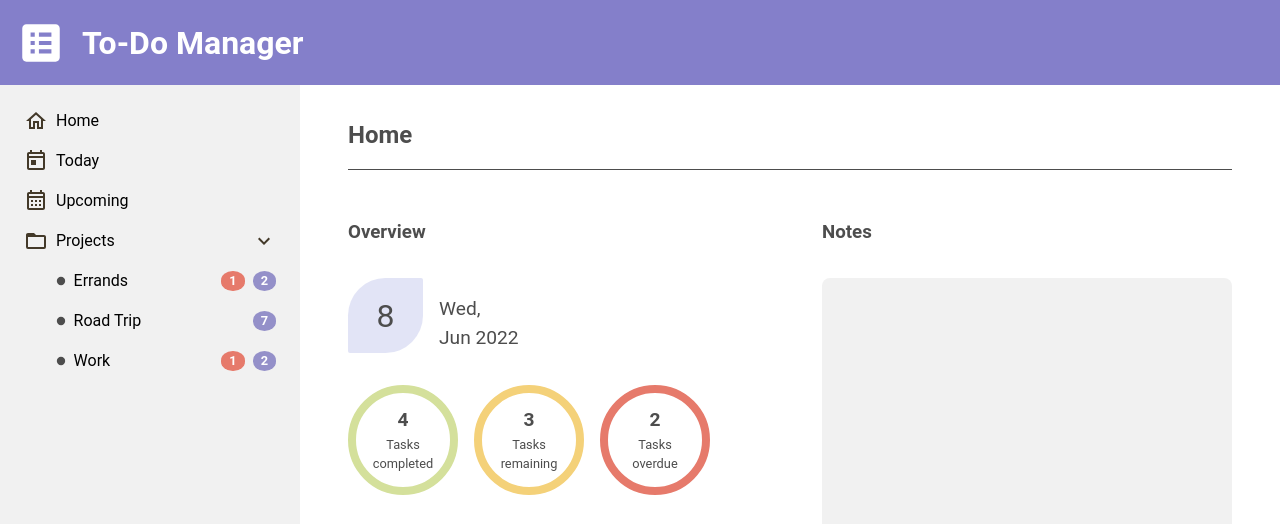
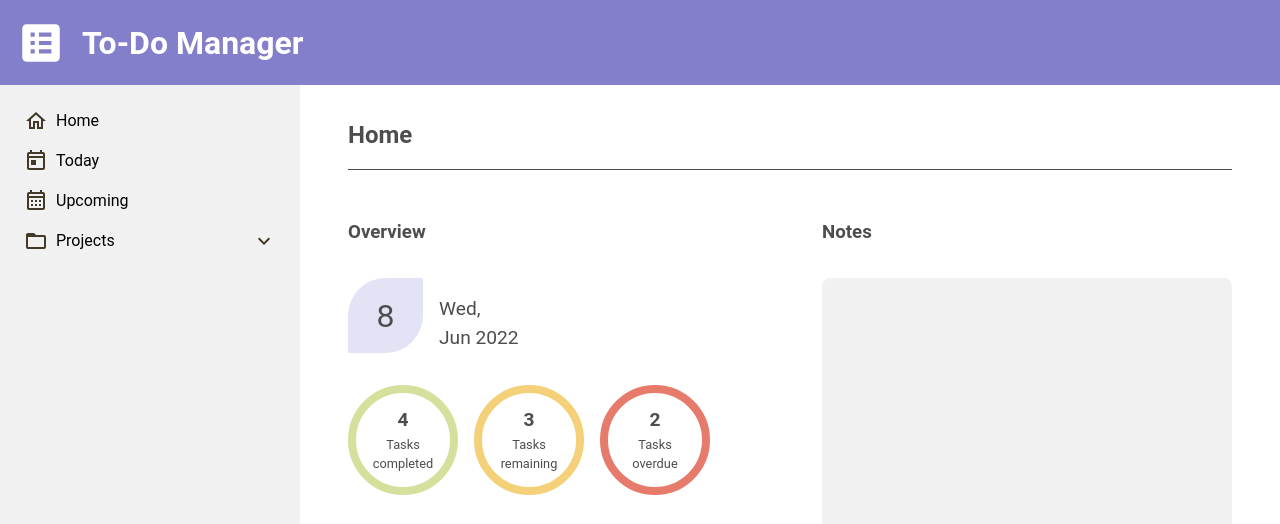
Before and after one commit to hannahkim313/to-do-list, a website built with webpack: page dist/index.html in a window 1280 px wide. Shown: the top 524 px of the page. Built offline with nearby package versions, Linux system fonts and the light colour scheme; grey boxes are pictures that could not be loaded.

Commit message:
Implement sidebar collapsible

```diff
--- a/src/css/style.css
+++ b/src/css/style.css
@@ -78,6 +78,8 @@ header .logo {
 
     background-color: var(--color-brand-2);
 
+    overflow-y: auto;
+
     grid-column: 1 / 2;
     grid-row: 2 / 3;
 
@@ -121,23 +123,35 @@ header .logo {
     background-color: var(--color-brand-2-active);
 }
 
-/* Selectors for expandable sections start here. */
+/* Selectors for collapsible sections start here. */
 
-.expandable {
+.collapsible {
     display: flex;
     justify-content: space-between;
 }
 
-.expandable img:last-child {
+.collapsible .collapsible.icon {
     margin-left: auto;
+
+    transition: all 0.5s ease;
+}
+
+.collapsible.expanded .collapsible.icon {
+    transform: rotate(180deg);
 }
 
 /* Selectors for the individual projects of the sidebar start here. */
 
 .sidebar-projects {
-    height: 350px;
+    max-height: 0;
 
-    overflow-y: auto;
+    margin-top: -8px;
+
+    opacity: 0;
+
+    overflow: hidden;
+
+    transition: all 0.3s ease;
 }
 
 .sidebar-projects button {
--- a/src/index.js
+++ b/src/index.js
@@ -7,10 +7,12 @@ import { createUpcomingPage } from "./modules/dom-creation/upcoming-page";
 import { createProjectsPage } from "./modules/dom-creation/project-page";
 import { createFooter } from "./modules/dom-creation/footer";
 import { displayPage } from "./modules/app-logic/display-page";
+import { toggleCollapsible } from "./modules/app-logic/toggle-collapsible";
 import "./css/style.css";
 import "./css/reset.css";
 
-const bodyElements = [
+const body = document.querySelector("body");
+const elements = [
     createHeader(),
     createSidebar(),
     createHomePage(),
@@ -21,21 +23,11 @@ const bodyElements = [
     createProjectsPage("work"),
     createFooter(),
 ];
+appendChildren(body, elements);
 
-const body = document.querySelector("body");
-appendChildren(body, bodyElements);
-
-const sidebarSections = document.querySelectorAll(
-    `.sidebar-sections > li:not(.projects),
-    .sidebar-projects > li`
-);
-for (const sidebarSection of sidebarSections) {
-    sidebarSection.addEventListener("click", () => displayPage(sidebarSection));
-};
-
-// const expandableSections = document.querySelectorAll(".expandable");
-// for (const expandable of expandableSections) {
-//     expandable.addEventListener("click", () => {
-//         create
-//     });
-// };
+const sidebarSections = document.querySelector(".sidebar-sections");
+sidebarSections.addEventListener("click", e => {
+    const section = e.target.closest("button");
+    if (section.classList.contains("collapsible")) toggleCollapsible(section);
+    else displayPage(section);
+});
--- /dev/null
+++ b/src/modules/app-logic/toggle-collapsible.js
@@ -0,0 +1,17 @@
+const toggleCollapsible = (collapsible) => {
+    collapsible.classList.toggle("expanded");
+    const content = collapsible.nextElementSibling;
+    if (window.getComputedStyle(content).getPropertyValue("max-height") === "0px") {
+        content.style.maxHeight = "100%";
+        content.style.opacity = "1";
+        content.style.marginTop = "0";
+    } else {
+        content.style.maxHeight = "0";
+        content.style.opacity = "0";
+        content.style.marginTop = "-8px";
+    };
+};
+
+export {
+    toggleCollapsible,
+};
--- a/src/modules/dom-creation/general-components/image-elements.js
+++ b/src/modules/dom-creation/general-components/image-elements.js
@@ -90,10 +90,11 @@ const createProjectsIcon = () => {
     return createImg(imgAttributes);
 };
 
-const createExpandIcon = () => {
+const createCollapsibleIcon = () => {
     const imgAttributes = {
         src: chevronDownImg,
-        alt: "Click to expand",
+        alt: "Click to display content",
+        class: "collapsible icon",
     };
 
     return createImg(imgAttributes);
@@ -180,7 +181,7 @@ export {
     createTodayIcon,
     createUpcomingIcon,
     createProjectsIcon,
-    createExpandIcon,
+    createCollapsibleIcon,
     createArrowDownIcon,
     createMoreOptionsIcon,
     createListIcon,
--- a/src/modules/dom-creation/general-components/project-content.js
+++ b/src/modules/dom-creation/general-components/project-content.js
@@ -3,7 +3,7 @@ import { createArticle, createHeading, createButton, createPara, createDiv } fro
 import { createTask } from "./task";
 import {
     createArrowDownIcon,
-    createExpandIcon,
+    createCollapsibleIcon,
     createMoreOptionsIcon,
     createPlusIcon
 } from "./image-elements";
@@ -31,7 +31,7 @@ const _createProjectOptions = () => {
         const dropdown = createButton(dropdownAttributes);
         const elements = [
             createInput(),
-            createExpandIcon(),
+            createCollapsibleIcon(),
         ];
         appendChildren(dropdown, elements);
 
--- a/src/modules/dom-creation/general-components/task.js
+++ b/src/modules/dom-creation/general-components/task.js
@@ -2,7 +2,7 @@ import { appendChildren, setAttributesOf } from "./helper-functions";
 import { createButton, createDiv, createPara } from "./elements";
 import {
     createCheckedIcon,
-    createExpandIcon,
+    createCollapsibleIcon,
     createHighPriorityIcon,
     createLowPriorityIcon,
     createMediumPriorityIcon,
@@ -65,14 +65,14 @@ const _createRightInfo = (data) => {
         if (data.priority === "high") return createHighPriorityIcon();
     };
 
-    const createExpandTaskBtn = () => {
+    const createCollapsibleTaskBtn = () => {
         const btnAttributes = {
             type: "button",
             class: "expand-task",
         };
         const btn = createButton(btnAttributes);
         const elements = [
-            createExpandIcon(),
+            createCollapsibleIcon(),
         ];
         appendChildren(btn, elements);
 
@@ -86,7 +86,7 @@ const _createRightInfo = (data) => {
     const elements = [
         createPara(data.dueDate),
         createPriorityIcon(),
-        createExpandTaskBtn(),
+        createCollapsibleTaskBtn(),
     ];
     appendChildren(rightInfo, elements);
 
--- a/src/modules/dom-creation/sidebar.js
+++ b/src/modules/dom-creation/sidebar.js
@@ -1,7 +1,7 @@
 import { appendChildren, setAttributesOf } from "./general-components/helper-functions";
 import { createPara, createButton, createDiv } from "./general-components/elements";
 import {
-    createExpandIcon,
+    createCollapsibleIcon,
     createHomeIcon,
     createListIcon,
     createPlusIcon,
@@ -59,6 +59,7 @@ const _createProjects = (projectsData) => {
         const createProjectBtn = () => {
             const btnAttributes = {
                 type: "button",
+                class: data.name.toLowerCase().replaceAll(" ", "-"),
             };
             const btn = createButton(btnAttributes);
             const elements = [
@@ -71,10 +72,6 @@ const _createProjects = (projectsData) => {
         };
 
         const project = document.createElement("li");
-        const projectAttributes = {
-            class: data.name.toLowerCase().replaceAll(" ", "-"),
-        };
-        setAttributesOf(project, projectAttributes);
         const elements = [
             createProjectBtn(),
         ];
@@ -99,23 +96,22 @@ const _createProjects = (projectsData) => {
 
 const _createSection = (sectionName, data) => {
     const createSectionBtn = () => {
-        const btnAttributes = data.expandable ? { type: "button", class: "expandable" } : { type: "button" };
+        const btnAttributes = {
+            type: "button",
+        };
+        btnAttributes.class = data.collapsible ? `${sectionName} collapsible` : sectionName;
         const sectionBtn = createButton(btnAttributes);
         const elements = [
             data.icon,
             createPara(data.text),
         ];
-        if (data.expandable) elements.push(createExpandIcon());
+        if (data.collapsible) elements.push(createCollapsibleIcon());
         appendChildren(sectionBtn, elements);
 
         return sectionBtn;
     };
 
     const section = document.createElement("li");
-    const sectionAttributes = {
-        class: sectionName,
-    };
-    setAttributesOf(section, sectionAttributes);
     const elements = [
         createSectionBtn(),
     ];
@@ -186,7 +182,7 @@ const createSidebar = () => {
         projects: {
             icon: createProjectsIcon(),
             text: "Projects",
-            expandable: true,
+            collapsible: true,
             projectsList: {
                 errands: {
                     name: "Errands",
```
Also changed, not shown: dist/main.js.
